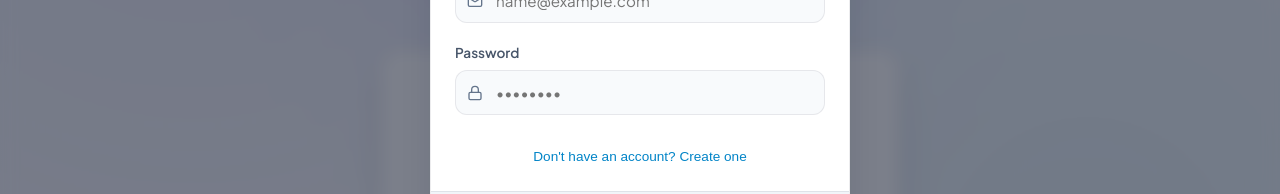
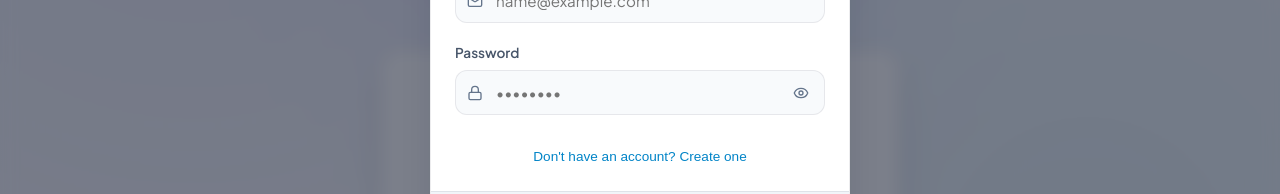
Before and after one commit to Build-with-Akshit/DropThing, a React (Vite) app in the folder client/: page / in a window 1280 px wide. Both pictures are taken after a click on the button "Sign In / Drive". Shown: the part 338-532 px from the top of the page. Built offline with nearby package versions, Linux system fonts and the light colour scheme; no server answers.

Commit message:
feat: add show/hide password toggle button in AuthModal

```diff
--- a/client/src/components/AuthModal.jsx
+++ b/client/src/components/AuthModal.jsx
@@ -1,5 +1,5 @@
 import React, { useState } from 'react';
-import { X, Lock, Mail, User, LogIn, UserPlus } from 'lucide-react';
+import { X, Lock, Mail, User, LogIn, UserPlus, Eye, EyeOff } from 'lucide-react';
 import { api } from '../services/api';
 
 export const AuthModal = ({ isOpen, onClose, onSuccess, onNotify }) => {
@@ -7,6 +7,7 @@ export const AuthModal = ({ isOpen, onClose, onSuccess, onNotify }) => {
   const [name, setName] = useState('');
   const [email, setEmail] = useState('');
   const [password, setPassword] = useState('');
+  const [showPassword, setShowPassword] = useState(false);
   const [loading, setLoading] = useState(false);
   const [error, setError] = useState('');
 
@@ -101,15 +102,38 @@ export const AuthModal = ({ isOpen, onClose, onSuccess, onNotify }) => {
               <label className="form-label">Password</label>
               <div style={{ position: 'relative' }}>
                 <input
-                  type="password"
+                  type={showPassword ? 'text' : 'password'}
                   className="form-input"
-                  style={{ paddingLeft: '2.5rem' }}
+                  style={{ paddingLeft: '2.5rem', paddingRight: '2.5rem' }}
                   placeholder="••••••••"
                   value={password}
                   onChange={(e) => setPassword(e.target.value)}
                   required
                 />
                 <Lock size={16} style={{ position: 'absolute', left: '12px', top: '50%', transform: 'translateY(-50%)', color: 'var(--text-muted)' }} />
+                <button
+                  type="button"
+                  onClick={() => setShowPassword(!showPassword)}
+                  style={{
+                    position: 'absolute',
+                    right: '12px',
+                    top: '50%',
+                    transform: 'translateY(-50%)',
+                    background: 'none',
+                    border: 'none',
+                    cursor: 'pointer',
+                    color: 'var(--text-muted)',
+                    display: 'flex',
+                    alignItems: 'center',
+                    padding: '4px',
+                    borderRadius: '4px',
+                    transition: 'color 0.2s ease'
+                  }}
+                  title={showPassword ? 'Hide password' : 'Show password'}
+                  tabIndex={-1}
+                >
+                  {showPassword ? <EyeOff size={16} /> : <Eye size={16} />}
+                </button>
               </div>
             </div>
 
```
